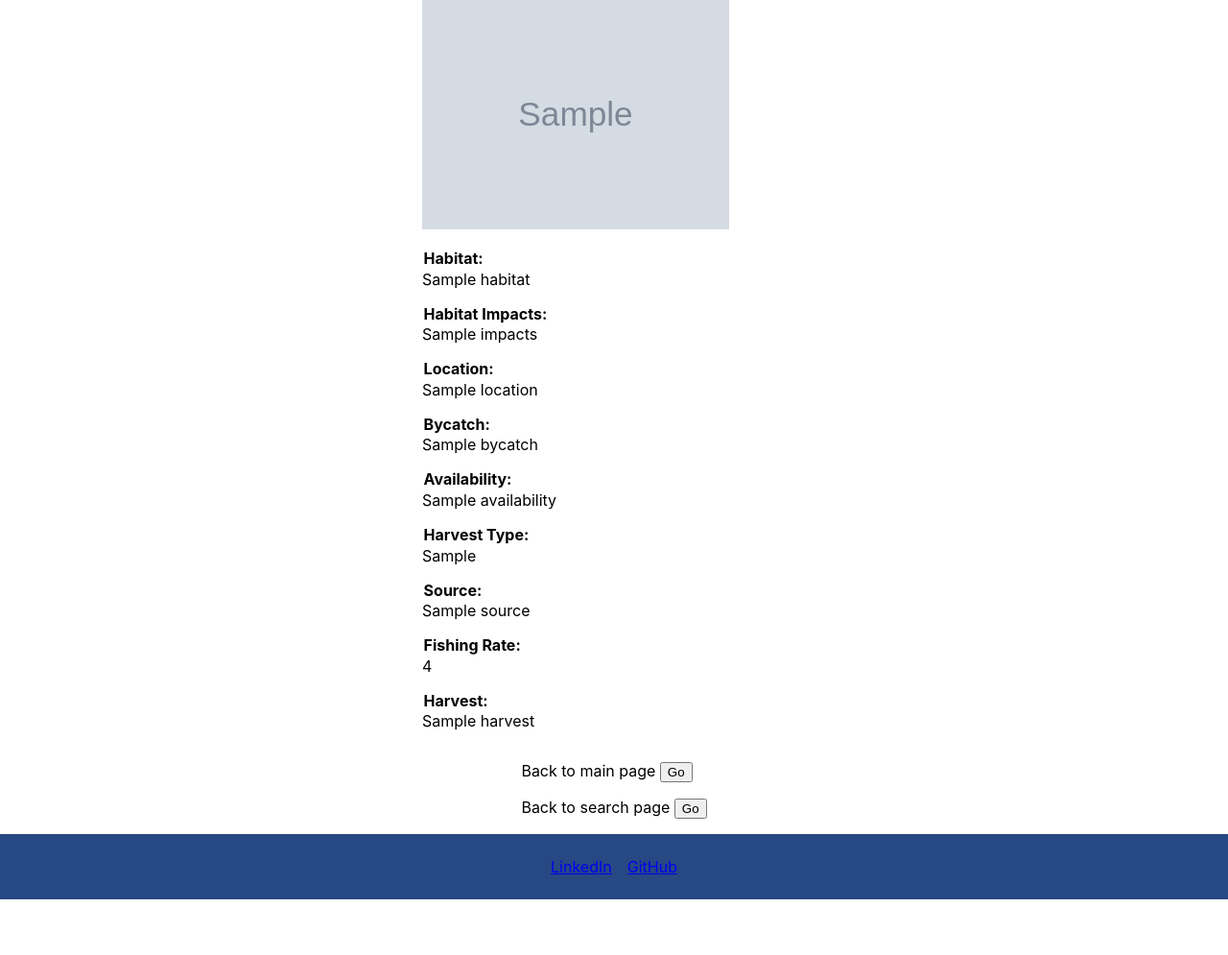
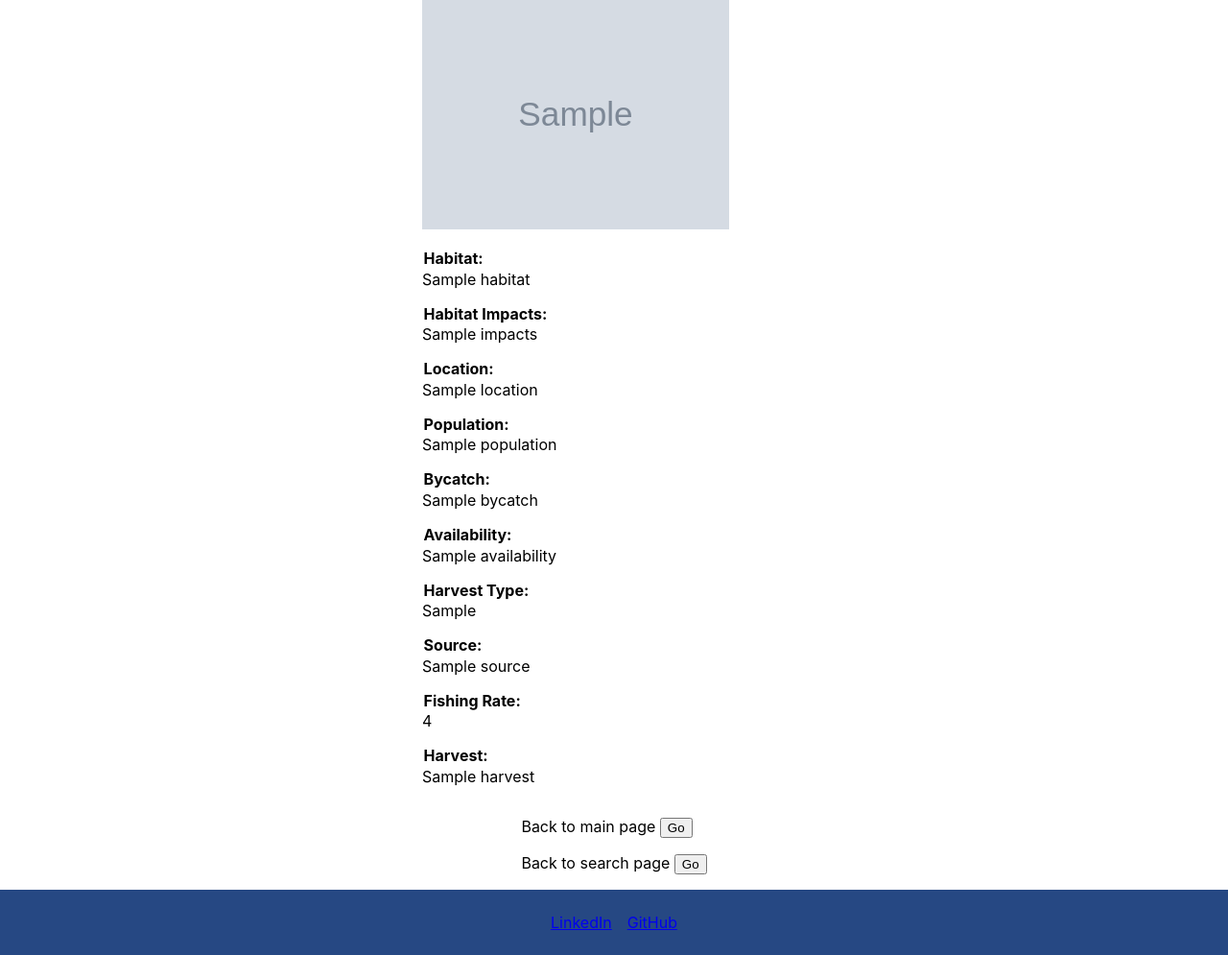
Before and after one commit to stasi815/Fish-Watch-v2, a Flask app: template templates/search_results.html in a window 1280 px wide. Shown: the part 101-1096 px from the top of the page at 96% size. Before the commit the page ends 1038 px from the top, so only its background shows below. Run offline with Flask 2, Linux system fonts and the light colour scheme; the template is opened without the code that fills it: most values are stand-ins (such as "Sample title", 1, 10 or a date in 2020); grey boxes marked "Sample" are stand-in pictures.

Commit message:
[add] population field to species detail page

```diff
--- a/app.py
+++ b/app.py
@@ -76,6 +76,12 @@ def search_results():
         else:
             img_url = None
 
+        if search_results['Population'] != None:
+            population = search_results['Population']
+            population = strip_html(population)
+        else:
+            population = 'No population information available'
+
         if search_results['Habitat Impacts'] != None:
             hab_impacts = search_results['Habitat Impacts']
             impacts = strip_html(hab_impacts)
@@ -136,7 +142,7 @@ def search_results():
         habitat = None
         img_url = None
 
-    return render_template('search_results.html', response=response, habitat=habitat, img_url=img_url, error_message=error_message, impacts=impacts, location=location, bycatch=bycatch, rate=rate, harvest=harvest, harvest_type=harvest_type, source=source, availability=availability)
+    return render_template('search_results.html', response=response, habitat=habitat, img_url=img_url, error_message=error_message, impacts=impacts, location=location, bycatch=bycatch, rate=rate, harvest=harvest, harvest_type=harvest_type, source=source, availability=availability, population=population)
 
 @app.route('/all_species')
 def get_all():
--- a/templates/search_results.html
+++ b/templates/search_results.html
@@ -15,6 +15,7 @@
                 <p class="habitat"><h4>Habitat:</h4> {{ habitat }}</p>
                 <p class="habitat-impacts"><h4>Habitat Impacts:</h4> {{ impacts }}</p>
                 <p class="location"><h4>Location:</h4> {{ location }}</p>
+                <p class="population"><h4>Population:</h4> {{ population }}</p>
                 <p class="bycatch"><h4>Bycatch:</h4> {{ bycatch }}</p>
                 <p class="availability"><h4>Availability:</h4> {{ availability
                 }}</p>
```
